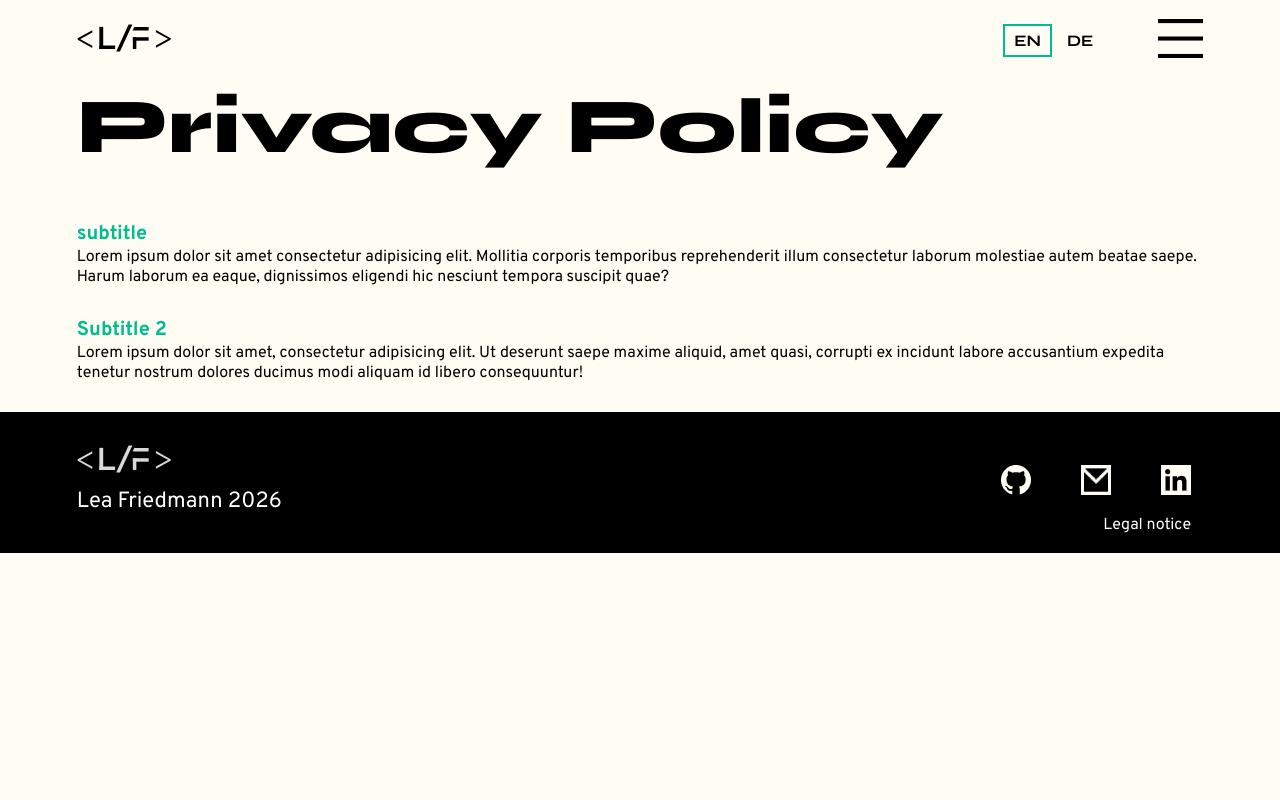
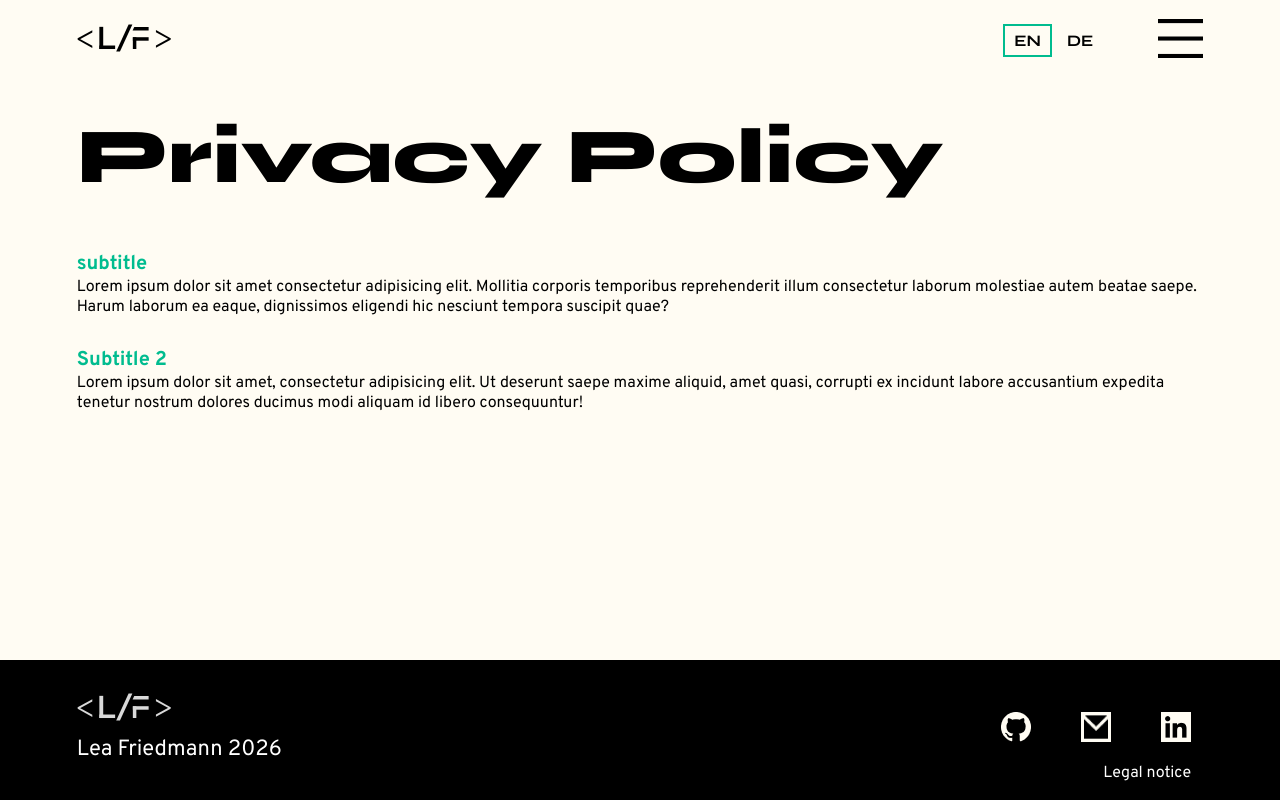
Before and after one commit to LeaFriedmann/portfolio, an Angular app: page /privacy-policy in a window 1280 px wide. Built offline with nearby package versions, Linux system fonts and the light colour scheme.

Commit message:
fix: footer position privacy policy page

```diff
--- a/public/assets/styles/_variables.scss
+++ b/public/assets/styles/_variables.scss
@@ -5,5 +5,7 @@ $cream: #fffcf3;
 $red: #e61c40;
 
 $content-max-width: func.px-to-rem(1440);
+$footer-height: func.px-to-rem(140);
+$footer-height-mobile: func.px-to-rem(240);
 $header-height: func.use-clamp(80, 10vh, 105);
 $scroll-margin-top: calc($header-height + func.px-to-rem(100));
--- a/src/app/layout/footer/footer.scss
+++ b/src/app/layout/footer/footer.scss
@@ -3,12 +3,17 @@
 footer {
   // Prevents 1px gap below the clipped contact section
   margin-top: -1px;
+  height: glob.$footer-height;
   background-color: black;
   color: white;
   @include glob.font-overpass(regular, 18, 2vw, 22);
   padding-bottom: glob.px-to-rem(16);
   padding-top: glob.px-to-rem(32);
   @include glob.flex();
+
+  @include glob.small-mobile() {
+    height: glob.$footer-height-mobile;
+  }
 
   .section-top {
     width: 100%;
--- a/src/app/pages/privacy-policy/privacy-policy.scss
+++ b/src/app/pages/privacy-policy/privacy-policy.scss
@@ -2,8 +2,14 @@
 
 .privacy-policy {
   @include glob.font-overpass(regular, 16, 16px, 16);
-  margin-bottom: 30px;
-  @include glob.flex();
+  @include glob.flex($justify: start);
+  padding-top: glob.px-to-rem(30);
+  padding-bottom: glob.px-to-rem(30);
+  min-height: calc(100dvh - glob.$header-height - glob.$footer-height + 1px);
+
+  @include glob.small-mobile() {
+    min-height: calc(100dvh - glob.$header-height - glob.$footer-height-mobile + 1px);
+  }
 
   h3 {
     color: glob.$green;
```
